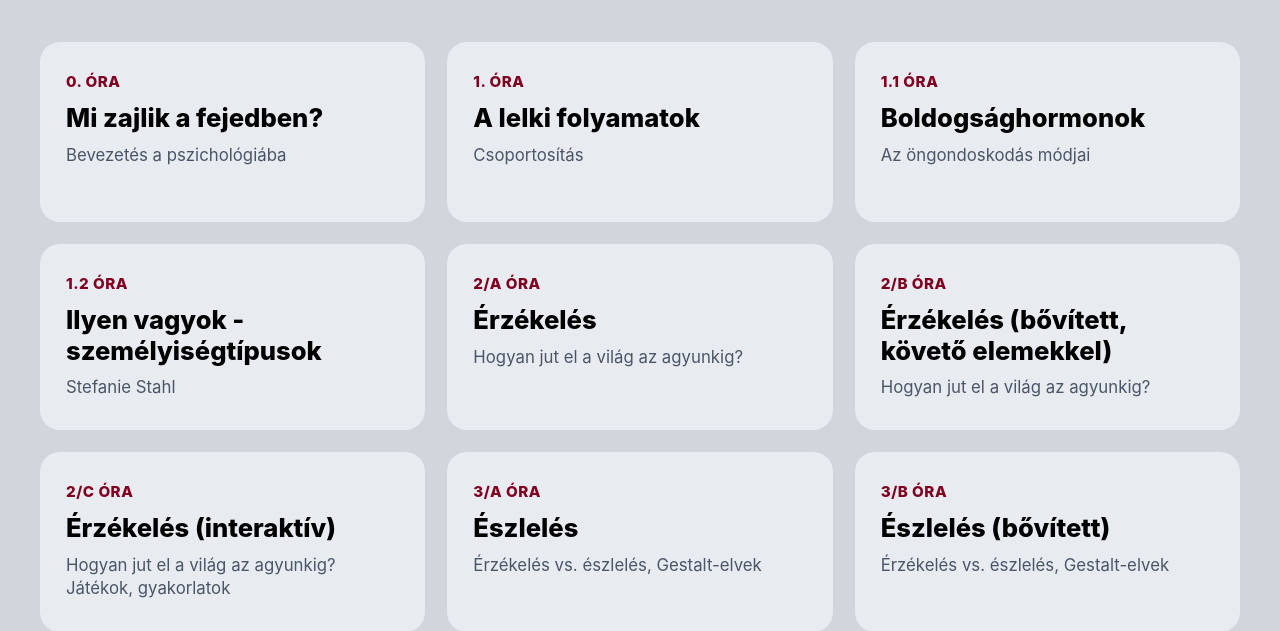
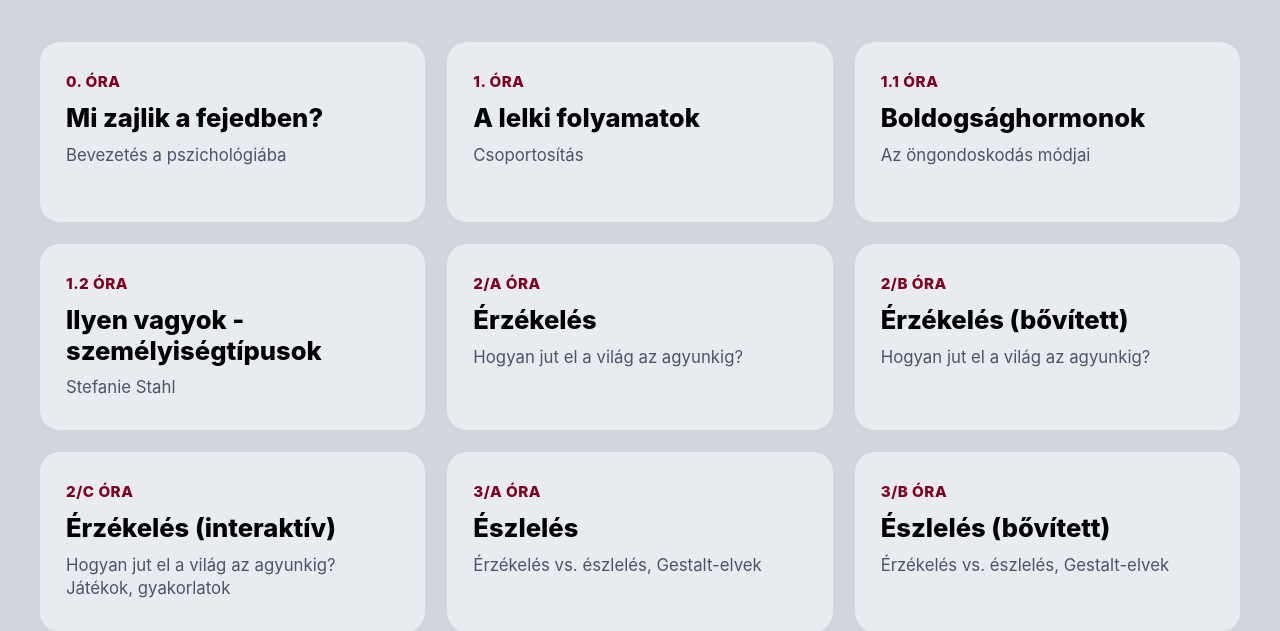
Before and after one commit to KonczMagda/Classroom, a plain HTML site: page index.html in a window 1280 px wide. Shown: the part 169-800 px from the top of the page. Drawn offline with Linux system fonts and the light colour scheme.

Commit message:
Update index.html

```diff
--- a/index.html
+++ b/index.html
@@ -151,7 +151,7 @@
             <!-- 2/B ÓRA -->
             <a href="erzekeles-bovitettt.html" class="card">
                 <div class="badge">2/B ÓRA</div>
-                <h2 class="card-title">Érzékelés (bővített, követő elemekkel)</h2>
+                <h2 class="card-title">Érzékelés (bővített)</h2>
                 <p class="card-desc">Hogyan jut el a világ az agyunkig?</p>
             </a>
 
```
